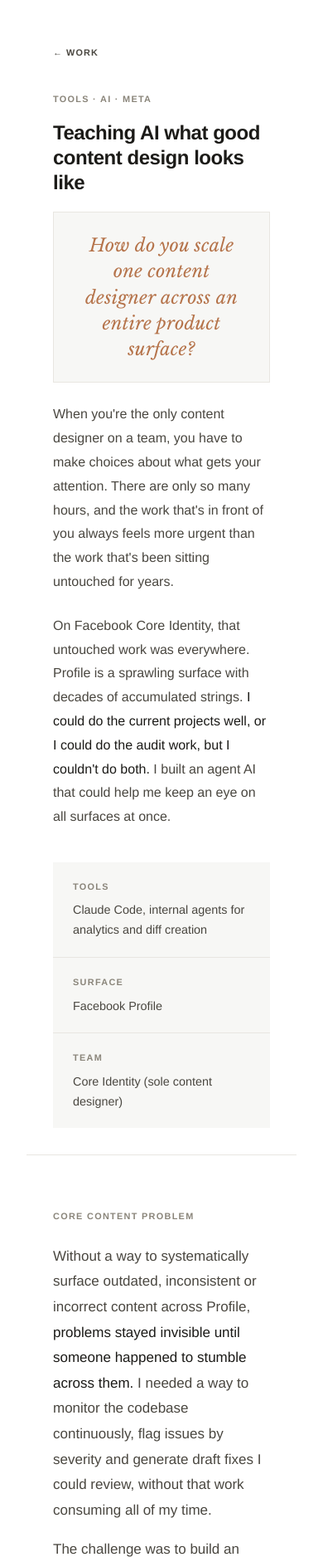
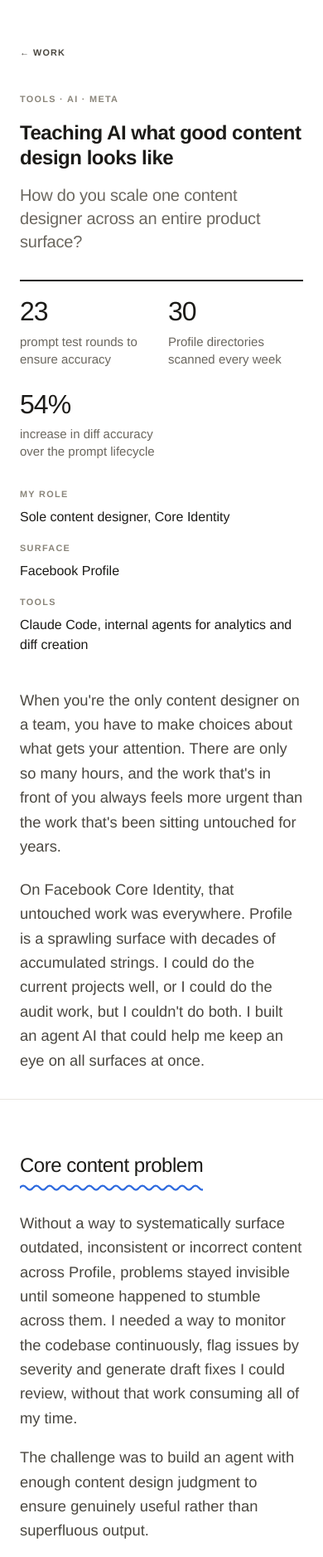
Before and after one commit to bessmyers/bessmyers.github.io, a plain HTML site: page work/ai-auditing.html in a window 390 px wide. Shown: the top 1876 px of the page at 83% size. Drawn offline with nearby package versions, Linux system fonts and the light colour scheme.

Commit message:
Redesign case study headers and body type
Privacy and AI case studies:
- Remove the boxed italic lead question; add a gray subtitle under the title
- Add a results row (2px black top rule) and an open role/surfaces/partners
  row aligned to the same columns, replacing the gray meta boxes
- Drop the duplicate stat boxes at the bottom
- Body text 20px / 1.6, capped at 680px; no bolding inside paragraphs
- Section headings near-black with a blue wavy underline
- Single 24px side margin on phones

Co-Authored-By: Claude Opus 5.5 <noreply@anthropic.com>
Claude-Session: https://claude.ai/code/session_01EhM5K4kzXVZEM4KQnsG23A

```diff
--- a/site.css
+++ b/site.css
@@ -1,5 +1,5 @@
-@import url('tokens.css?v=6');
-@import url('type.css?v=6');
+@import url('tokens.css?v=7');
+@import url('type.css?v=7');
 
 *, *::before, *::after { box-sizing: border-box; margin: 0; padding: 0; }
 
--- a/type.css
+++ b/type.css
@@ -1,7 +1,6 @@
 .type-eyebrow,
 .work-index-head-cell,
-.case-tag,
-.case-section > h2 {
+.case-tag {
   font-family: var(--sans);
   font-size: 0.68rem;
   font-weight: 600;
--- a/work/ai-auditing.html
+++ b/work/ai-auditing.html
@@ -8,7 +8,7 @@
   <link rel="preconnect" href="https://fonts.googleapis.com" />
   <link rel="preconnect" href="https://fonts.gstatic.com" crossorigin />
   <link href="https://fonts.googleapis.com/css2?family=Libre+Baskerville:ital,wght@0,400;0,700;1,400&display=swap" rel="stylesheet" />
-  <link rel="stylesheet" href="work.css?v=6" />
+  <link rel="stylesheet" href="work.css?v=9" />
   <script crossorigin src="https://unpkg.com/react@18/umd/react.production.min.js"></script>
   <script crossorigin src="https://unpkg.com/react-dom@18/umd/react-dom.production.min.js"></script>
   <script src="https://unpkg.com/@babel/standalone/babel.min.js"></script>
@@ -19,34 +19,39 @@
     <a href="../work.html" class="case-back">← Work</a>
     <p class="case-tag">Tools · AI · Meta</p>
     <h1 class="case-title type-title type-title--case">Teaching AI what good content design looks like</h1>
-    <p class="case-lead-question">How do you scale one content designer across an entire product surface?</p>
+    <p class="case-subtitle">How do you scale one content designer across an entire product surface?</p>
+    <ul class="case-results" aria-label="Results">
+      <li><span class="case-results-value">23</span> <span class="case-results-label">prompt test rounds to ensure accuracy</span></li>
+      <li><span class="case-results-value">30</span> <span class="case-results-label">Profile directories scanned every week</span></li>
+      <li><span class="case-results-value">54%</span> <span class="case-results-label">increase in diff accuracy over the prompt lifecycle</span></li>
+    </ul>
+    <dl class="case-facts case-facts--three">
+      <div class="case-fact">
+        <dt>My role</dt>
+        <dd>Sole content designer, Core Identity</dd>
+      </div>
+      <div class="case-fact">
+        <dt>Surface</dt>
+        <dd>Facebook Profile</dd>
+      </div>
+      <div class="case-fact">
+        <dt>Tools</dt>
+        <dd>Claude Code, internal agents for analytics and diff creation</dd>
+      </div>
+    </dl>
     <p class="case-intro">When you're the only content designer on a team, you have to make choices about what gets your attention. There are only so many hours, and the work that's in front of you always feels more urgent than the work that's been sitting untouched for years.</p>
-    <p class="case-intro">On Facebook Core Identity, that untouched work was everywhere. Profile is a sprawling surface with decades of accumulated strings. <strong>I could do the current projects well, or I could do the audit work, but I couldn't do both.</strong> I built an agent AI that could help me keep an eye on all surfaces at once.</p>
-    <div class="case-meta-grid" aria-label="Project scope">
-      <div class="case-meta-item">
-        <p class="case-meta-label">Tools</p>
-        <p class="case-meta-value">Claude Code, internal agents for analytics and diff creation</p>
-      </div>
-      <div class="case-meta-item">
-        <p class="case-meta-label">Surface</p>
-        <p class="case-meta-value">Facebook Profile</p>
-      </div>
-      <div class="case-meta-item">
-        <p class="case-meta-label">Team</p>
-        <p class="case-meta-value">Core Identity (sole content designer)</p>
-      </div>
-    </div>
+    <p class="case-intro">On Facebook Core Identity, that untouched work was everywhere. Profile is a sprawling surface with decades of accumulated strings. I could do the current projects well, or I could do the audit work, but I couldn't do both. I built an agent AI that could help me keep an eye on all surfaces at once.</p>
   </header>
 
   <section class="case-section">
     <h2>Core content problem</h2>
-    <p>Without a way to systematically surface outdated, inconsistent or incorrect content across Profile, <strong>problems stayed invisible until someone happened to stumble across them.</strong> I needed a way to monitor the codebase continuously, flag issues by severity and generate draft fixes I could review, without that work consuming all of my time.</p>
+    <p>Without a way to systematically surface outdated, inconsistent or incorrect content across Profile, problems stayed invisible until someone happened to stumble across them. I needed a way to monitor the codebase continuously, flag issues by severity and generate draft fixes I could review, without that work consuming all of my time.</p>
     <p>The challenge was to build an agent with enough content design judgment to ensure genuinely useful rather than superfluous output.</p>
   </section>
 
   <section class="case-section">
     <h2>My approach</h2>
-    <p>I created an agent I named Spruce, built with Claude Code and connected to internal tools for analytics and diff creation. Prompt architecture was key so Spruce could decide effectively what to care about most and what to do about it. I defined severity levels for content issues so Spruce could triage flagged issues. <strong>The prompt went through 23 test rounds before I was confident in its accuracy.</strong></p>
+    <p>I created an agent I named Spruce, built with Claude Code and connected to internal tools for analytics and diff creation. Prompt architecture was key so Spruce could decide effectively what to care about most and what to do about it. I defined severity levels for content issues so Spruce could triage flagged issues. The prompt went through 23 test rounds before I was confident in its accuracy.</p>
     <p>I also designed Spruce to hand off work to other agents rather than try to do everything itself. For example, it would call out to separate tools to check string liveness and pull daily view counts before deciding whether to flag it.</p>
     <p>One constraint I held firm on: Spruce submitted diffs as drafts and didn't land code directly to ensure accuracy and protect the time of engineers and designers.</p>
   </section>
@@ -78,22 +83,8 @@
 
   <section class="case-section">
     <h2>Results</h2>
-    <p>Over the prompt lifecycle, <strong>Spruce scanned 30 Profile directories weekly, giving me continuous visibility, and diff accuracy improved by 54%.</strong> Coverage across Profile increased in a way that would have been impossible for one person to achieve manually.</p>
+    <p>Over the prompt lifecycle, Spruce scanned 30 Profile directories weekly, giving me continuous visibility, and diff accuracy improved by 54%. Coverage across Profile increased in a way that would have been impossible for one person to achieve manually.</p>
     <p>One unexpected outcome was improved collaboration with eng. Engineers engaged with my diffs in ways that opened up conversations we wouldn't have had otherwise.</p>
-    <div class="case-stats case-stats--three">
-      <div class="case-stat">
-        <div class="case-stat-value">23</div>
-        <div class="case-stat-label">Prompt tests to ensure accuracy</div>
-      </div>
-      <div class="case-stat">
-        <div class="case-stat-value">30</div>
-        <div class="case-stat-label">Profile directories in codebase scanned weekly</div>
-      </div>
-      <div class="case-stat">
-        <div class="case-stat-value">54%</div>
-        <div class="case-stat-label">Increase in diff accuracy over prompt lifecycle</div>
-      </div>
-    </div>
   </section>
 
   <footer class="case-footer">© 2026 Bess Myers · Made with the help of Cursor and Claude Design</footer>
--- a/work/work.css
+++ b/work/work.css
@@ -1,5 +1,5 @@
-@import url('../tokens.css?v=6');
-@import url('../type.css?v=6');
+@import url('../tokens.css?v=7');
+@import url('../type.css?v=7');
 
 *, *::before, *::after { box-sizing: border-box; margin: 0; padding: 0; }
 
@@ -84,45 +84,101 @@ body {
   border: 1px solid var(--rule);
 }
 
-.case-lead-question {
-  margin-top: clamp(1.25rem, 2.5vw, 1.75rem);
-  margin-bottom: 0.25rem;
-  max-width: 42rem;
-  margin-left: auto;
-  margin-right: auto;
-  padding: 1.5rem 2rem;
-  background: var(--oat-mid);
-  border: 1px solid var(--rule);
-  font-family: var(--serif);
-  font-size: clamp(1.35rem, 3.5vw, 1.85rem);
+/* Subtitle under the title */
+.case-subtitle {
+  margin-top: 1rem;
+  max-width: 40rem;
+  font-family: var(--sans);
+  font-size: clamp(1.25rem, 1vw + 1rem, 1.5rem);
   font-weight: 400;
-  font-style: italic;
-  line-height: 1.45;
-  letter-spacing: 0.01em;
-  text-align: center;
-  color: var(--clay);
+  line-height: 1.4;
+  letter-spacing: -0.01em;
+  color: var(--ink-gray);
+}
+
+/* Results row: big numbers with a 2px black rule above */
+.case-results {
+  list-style: none;
+  display: grid;
+  grid-auto-flow: column;
+  grid-auto-columns: 1fr;
+  gap: clamp(1rem, 3vw, 2.5rem);
+  margin-top: clamp(2rem, 4vw, 3rem);
+  padding-top: 1.25rem;
+  border-top: 2px solid var(--ink);
+}
+
+.case-results-value {
+  display: block;
+  font-family: var(--sans);
+  font-size: clamp(2rem, 2.5vw + 1rem, 2.75rem);
+  font-weight: 500;
+  line-height: 1.05;
+  letter-spacing: -0.03em;
+  color: var(--ink);
+}
+
+.case-results-label {
+  display: block;
+  margin-top: 0.5rem;
+  max-width: 16rem;
+  font-size: 15px;
+  line-height: 1.4;
+  color: var(--ink-gray);
+}
+
+/* Role / surfaces / partners: open three-column row */
+.case-facts {
+  display: grid;
+  grid-template-columns: repeat(4, minmax(0, 1fr));
+  gap: clamp(1rem, 3vw, 2.5rem);
+  margin-top: clamp(2rem, 4vw, 2.75rem);
+}
+
+/* Four results above: the last fact spans the final two columns.
+   Three results above: three equal columns, matching the results row. */
+.case-facts > .case-fact:last-child { grid-column: span 2; }
+
+.case-facts--three { grid-template-columns: repeat(3, minmax(0, 1fr)); }
+.case-facts--three > .case-fact:last-child { grid-column: auto; }
+
+.case-fact dt {
+  font-size: 0.68rem;
+  font-weight: 600;
+  letter-spacing: 0.12em;
+  text-transform: uppercase;
+  color: var(--ink-muted);
+  margin-bottom: 0.4rem;
+}
+
+.case-fact dd {
+  font-size: 1rem;
+  line-height: 1.5;
+  color: var(--ink);
+}
+
+/* Body text: 20px, 1.6 line height, capped at 680px */
+.case-intro,
+.case-section p,
+.case-section li {
+  font-size: clamp(1.125rem, 0.6vw + 1rem, 1.25rem);
+  line-height: 1.6;
+  max-width: 680px;
 }
 
 .case-intro {
-  margin-top: 1.5rem;
-  font-size: 1rem;
+  margin-top: 1.25em;
   color: var(--ink-soft);
-  line-height: 1.8;
-  max-width: 560px;
 }
 
-.case-intro strong {
-  font-weight: 500;
-  color: var(--ink);
+.case-facts + .case-intro {
+  margin-top: clamp(2.5rem, 5vw, 3.5rem);
 }
 
 .site-wrap--wide .case-title {
   max-width: none;
 }
 
-.site-wrap--wide .case-intro {
-  max-width: none;
-}
 
 .case-meta {
   margin-top: 1.25rem;
@@ -136,35 +192,6 @@ body {
   margin-top: 0.35rem;
 }
 
-.case-meta-grid {
-  display: grid;
-  grid-template-columns: repeat(3, 1fr);
-  gap: 1px;
-  background: var(--rule);
-  margin-top: 2.5rem;
-}
-
-.case-meta-item {
-  background: var(--oat-mid);
-  padding: 1.25rem 1.5rem;
-}
-
-.case-meta-label {
-  font-size: 0.68rem;
-  font-weight: 600;
-  letter-spacing: 0.12em;
-  text-transform: uppercase;
-  color: var(--ink-muted);
-  margin-bottom: 0.5rem;
-}
-
-.case-meta-value {
-  font-size: 0.9rem;
-  color: var(--ink-soft);
-  line-height: 1.65;
-  margin: 0;
-}
-
 .case-section {
   padding: 4rem 0;
   border-bottom: 1px solid var(--rule);
@@ -173,17 +200,36 @@ body {
 .case-section:last-of-type { border-bottom: none; }
 
 .case-section > h2 {
+  width: fit-content;
   margin-bottom: 1.5rem;
+  font-family: var(--sans);
+  font-size: clamp(1.5rem, 1.5vw + 1rem, 1.75rem);
+  font-weight: 500;
+  letter-spacing: -0.02em;
+  line-height: 1.25;
+  text-transform: none;
+  color: var(--ink);
+}
+
+.case-section > h2::after {
+  content: "";
+  display: block;
+  width: 100%;
+  height: 8px;
+  margin-top: 0.5rem;
+  background-color: var(--chaos-blue);
+  -webkit-mask: var(--heading-wave) repeat-x 0 50% / 16px 8px;
+  mask: var(--heading-wave) repeat-x 0 50% / 16px 8px;
 }
 
 .case-section p,
 .case-section li {
   color: var(--ink-soft);
   margin-bottom: 1em;
-  line-height: 1.8;
 }
 
 .case-section ul {
+  max-width: 680px;
   padding-left: 1.25rem;
   margin-bottom: 1em;
 }
@@ -191,41 +237,6 @@ body {
 .case-section strong {
   font-weight: 500;
   color: var(--ink);
-}
-
-.case-stats {
-  display: grid;
-  grid-template-columns: 1fr 1fr;
-  gap: 1px;
-  background: var(--rule);
-  margin-top: 1.5rem;
-}
-
-.case-stat {
-  background: var(--oat-mid);
-  padding: 1.5rem;
-}
-
-.case-stat-value {
-  font-family: var(--sans);
-  font-size: 2rem;
-  color: var(--clay);
-  line-height: 1.1;
-}
-
-.case-stat-label {
-  font-size: 0.75rem;
-  color: var(--ink-muted);
-  margin-top: 0.5rem;
-  letter-spacing: 0.04em;
-}
-
-.case-stats--three {
-  grid-template-columns: repeat(3, 1fr);
-}
-
-.case-results-list {
-  margin-top: 1.5rem;
 }
 
 .proto-player {
@@ -620,9 +631,33 @@ body {
   color: var(--ink-muted);
 }
 
+@media (max-width: 760px) {
+  .case-results {
+    grid-auto-flow: row;
+    grid-template-columns: 1fr 1fr;
+    row-gap: 1.75rem;
+  }
+}
+
 @media (max-width: 600px) {
-  .case-stats,
-  .case-meta-grid,
+  .site-wrap--wide {
+    padding: 0;
+  }
+
+  .site-wrap--wide .case-header,
+  .site-wrap--wide .case-section,
+  .site-wrap--wide .proto-player {
+    padding-left: 1.5rem;
+    padding-right: 1.5rem;
+  }
+
+  .case-facts,
+  .case-facts--three {
+    grid-template-columns: 1fr;
+  }
+
+  .case-facts > .case-fact:last-child { grid-column: auto; }
+
   .severity-grid {
     grid-template-columns: 1fr;
   }
```
Also changed, not shown: index.html (+1 -1 lines), work/locked-profiles.html (+21 -25 lines).
